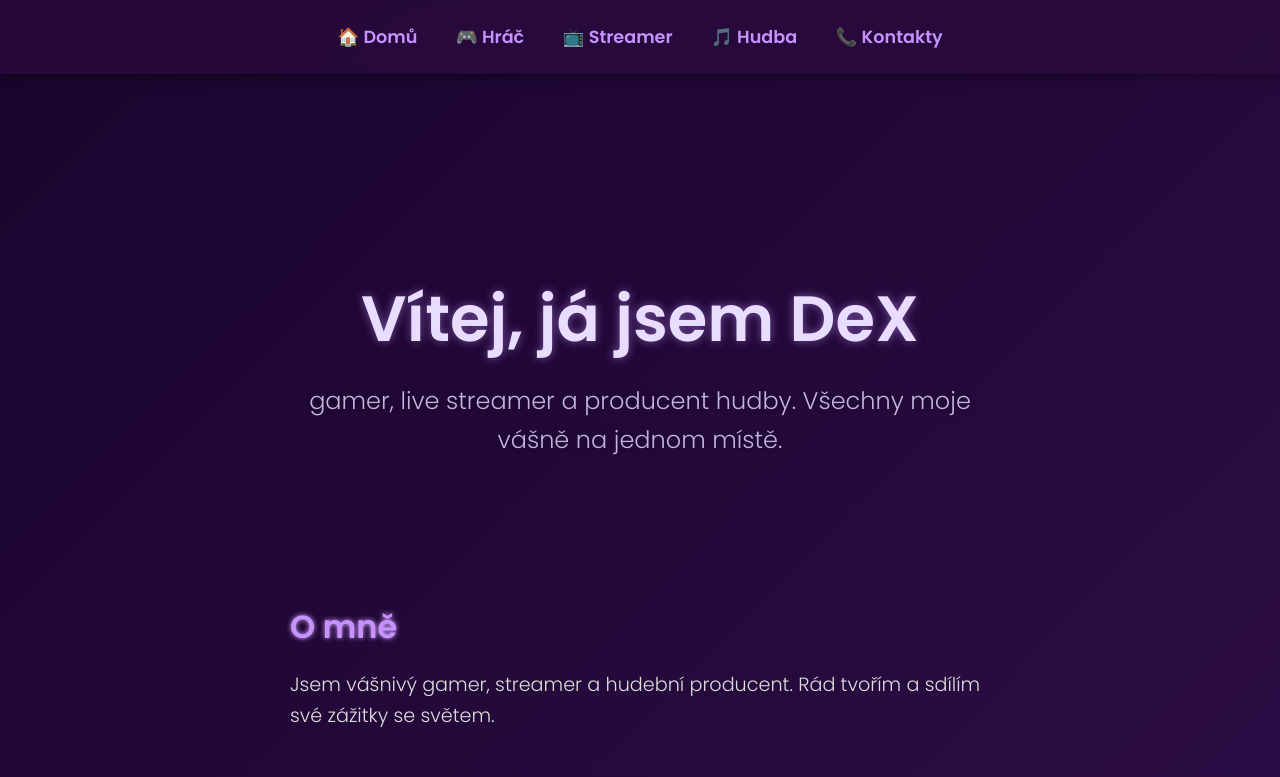
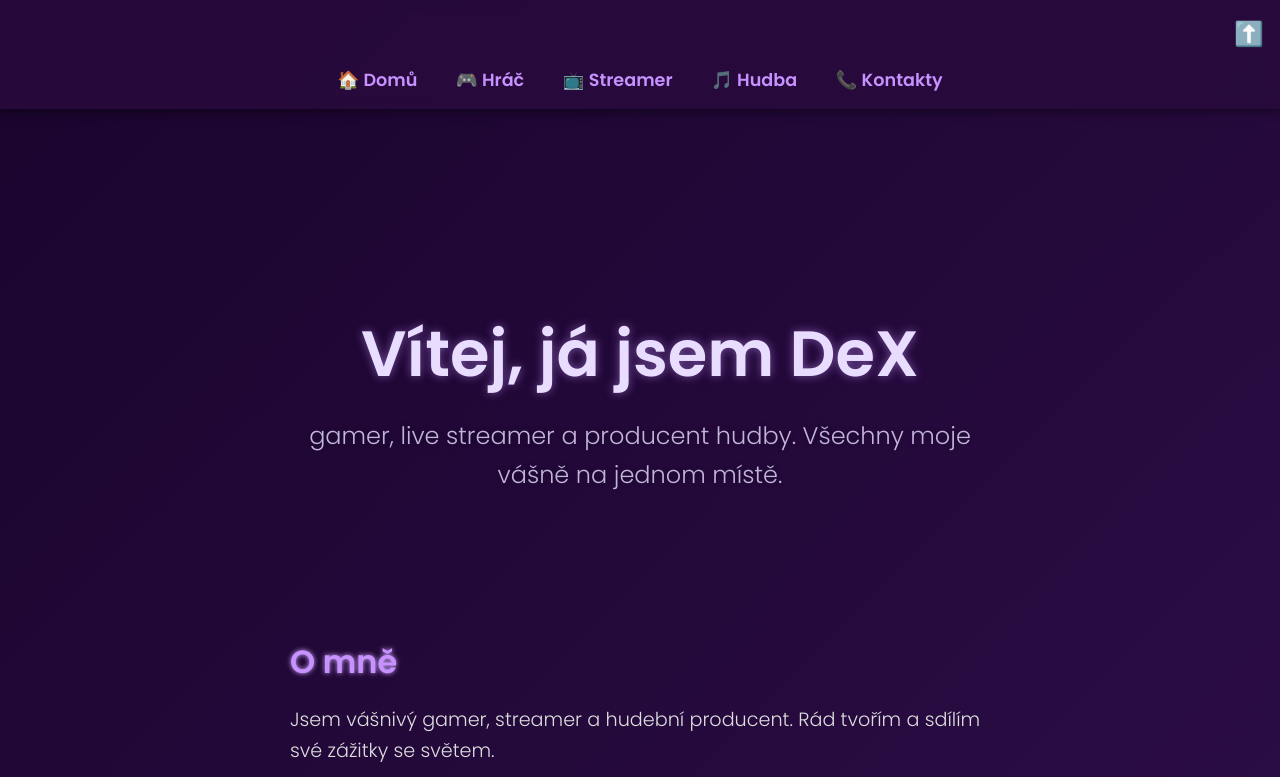
Before and after one commit to DanielBerka/dex-web, a plain HTML site: page index.html in a window 1280 px wide. Shown: the top 777 px of the page. Drawn offline with Linux system fonts and the light colour scheme.

Commit message:
Update index.html

```diff
--- a/index.html
+++ b/index.html
@@ -6,6 +6,101 @@
   <title>DeX - Domů</title>
   <link href="https://fonts.googleapis.com/css2?family=Poppins:wght@300;600&display=swap" rel="stylesheet">
   <style>
+    body {
+      margin: 0;
+      font-family: 'Poppins', sans-serif;
+      background: linear-gradient(135deg, #1a042d, #2e0e49);
+      color: #e6e0ff;
+      opacity: 0;
+      transition: opacity 0.6s ease;
+    }
+
+    body.fade-in {
+      opacity: 1;
+    }
+
+    .fade-out {
+      opacity: 0 !important;
+      transition: opacity 0.5s ease;
+    }
+
+    header {
+      position: sticky;
+      top: 0;
+      background: rgba(40, 10, 60, 0.9);
+      padding: 0.5rem 0;
+      box-shadow: 0 2px 10px rgba(0, 0, 0, 0.5);
+      backdrop-filter: blur(5px);
+      z-index: 1000;
+    }
+
+    .nav-toggle {
+      text-align: right;
+      padding: 0.5rem 1rem;
+      cursor: pointer;
+      font-size: 1.5rem;
+      color: #c792ff;
+      transition: transform 0.3s;
+    }
+
+    .nav-toggle:hover {
+      transform: scale(1.2);
+      color: #fff;
+    }
+
+    nav {
+      display: flex;
+      justify-content: center;
+      flex-wrap: wrap;
+      transition: max-height 0.4s ease;
+      overflow: hidden;
+    }
+
+    nav.hidden {
+      max-height: 0;
+    }
+
+    nav a {
+      color: #c792ff;
+      text-decoration: none;
+      margin: 0.5rem 1.2rem;
+      font-weight: 600;
+      font-size: 1.1rem;
+      transition: all 0.3s;
+    }
+
+    @keyframes tremble {
+      0%, 100% { transform: translateX(0); }
+      20%, 60% { transform: translateX(-2px); }
+      40%, 80% { transform: translateX(2px); }
+    }
+
+    nav a:hover {
+      color: #ffffff;
+      text-shadow: 0 0 8px #d0a5ff;
+      animation: tremble 0.3s infinite;
+    }
+
+    .hero {
+      text-align: center;
+      padding: 6rem 2rem;
+    }
+
+    .hero h1 {
+      font-size: 4rem;
+      color: #e9ddff;
+      margin-bottom: 1rem;
+      text-shadow: 0 0 10px rgba(200, 150, 255, 0.5);
+    }
+
+    .hero p {
+      font-size: 1.5rem;
+      color: #c2b4db;
+      max-width: 700px;
+      margin: 0 auto;
+      text-shadow: 0 0 5px rgba(0, 0, 0, 0.3);
+    }
+
     section {
       max-width: 700px;
       margin: 3rem auto;
@@ -38,91 +133,6 @@
       color: #fff;
     }
 
-    body {
-      margin: 0;
-      padding: 0;
-      font-family: 'Poppins', sans-serif;
-      background: linear-gradient(135deg, #1a042d, #2e0e49);
-      color: #e6e0ff;
-      opacity: 0;
-      transition: opacity 0.6s ease;
-    }
-
-    body.fade-in {
-      opacity: 1;
-    }
-
-    .fade-out {
-      opacity: 0 !important;
-      transition: opacity 0.5s ease;
-    }
-
-    header {
-      position: sticky;
-      top: 0;
-      background: rgba(40, 10, 60, 0.9);
-      padding: 1.5rem 0;
-      text-align: center;
-      box-shadow: 0 2px 10px rgba(0, 0, 0, 0.5);
-      backdrop-filter: blur(5px);
-      z-index: 1000;
-    }
-
-    nav {
-      display: flex;
-      justify-content: center;
-      flex-wrap: wrap;
-    }
-
-    nav a {
-      color: #c792ff;
-      text-decoration: none;
-      margin: 0 1.2rem;
-      font-weight: 600;
-      font-size: 1.1rem;
-      transition: all 0.3s;
-    }
-
-    /* Přidaná animace třepání */
-    @keyframes tremble {
-      0%, 100% {
-        transform: translateX(0);
-      }
-      20%, 60% {
-        transform: translateX(-2px);
-      }
-      40%, 80% {
-        transform: translateX(2px);
-      }
-    }
-
-    nav a:hover {
-      color: #ffffff;
-      text-shadow: 0 0 8px #d0a5ff;
-      animation: tremble 0.3s infinite;
-    }
-
-    .hero {
-      text-align: center;
-      padding: 6rem 2rem;
-    }
-
-    .hero h1 {
-      font-size: 4rem;
-      color: #e9ddff;
-      margin-bottom: 1rem;
-      text-shadow: 0 0 10px rgba(200, 150, 255, 0.5);
-    }
-
-    .hero p {
-      font-size: 1.5rem;
-      color: #c2b4db;
-      max-width: 700px;
-      margin: 0 auto;
-      text-shadow: 0 0 5px rgba(0, 0, 0, 0.3);
-    }
-
-    /* Responsivní styl pro mobily */
     @media (max-width: 600px) {
       nav {
         flex-direction: column;
@@ -144,8 +154,6 @@
 
       section {
         max-width: 90%;
-        margin: 2rem auto;
-        padding: 0 1rem;
       }
 
       section h2 {
@@ -161,12 +169,13 @@
 <body>
 
   <header>
-    <nav>
+    <div class="nav-toggle" id="toggleNav">⬆️</div>
+    <nav id="mainNav">
       <a href="index.html">🏠 Domů</a>
       <a href="player.html">🎮 Hráč</a>
       <a href="streamer.html">📺 Streamer</a>
       <a href="music.html">🎵 Hudba</a>
-       <a href="contacts.html">📞 Kontakty</a>
+      <a href="contacts.html">📞 Kontakty</a>
     </nav>
   </header>
 
@@ -195,6 +204,7 @@
   </section>
 
   <script>
+    // Fade efekt
     window.addEventListener("load", () => {
       document.body.classList.add("fade-in");
     });
@@ -212,6 +222,17 @@
         }
       });
     });
+
+    // Toggle navigace
+    const toggleBtn = document.getElementById('toggleNav');
+    const nav = document.getElementById('mainNav');
+    let visible = true;
+
+    toggleBtn.addEventListener('click', () => {
+      visible = !visible;
+      nav.classList.toggle('hidden');
+      toggleBtn.textContent = visible ? '⬆️' : '⬇️';
+    });
   </script>
 
 </body>
```
